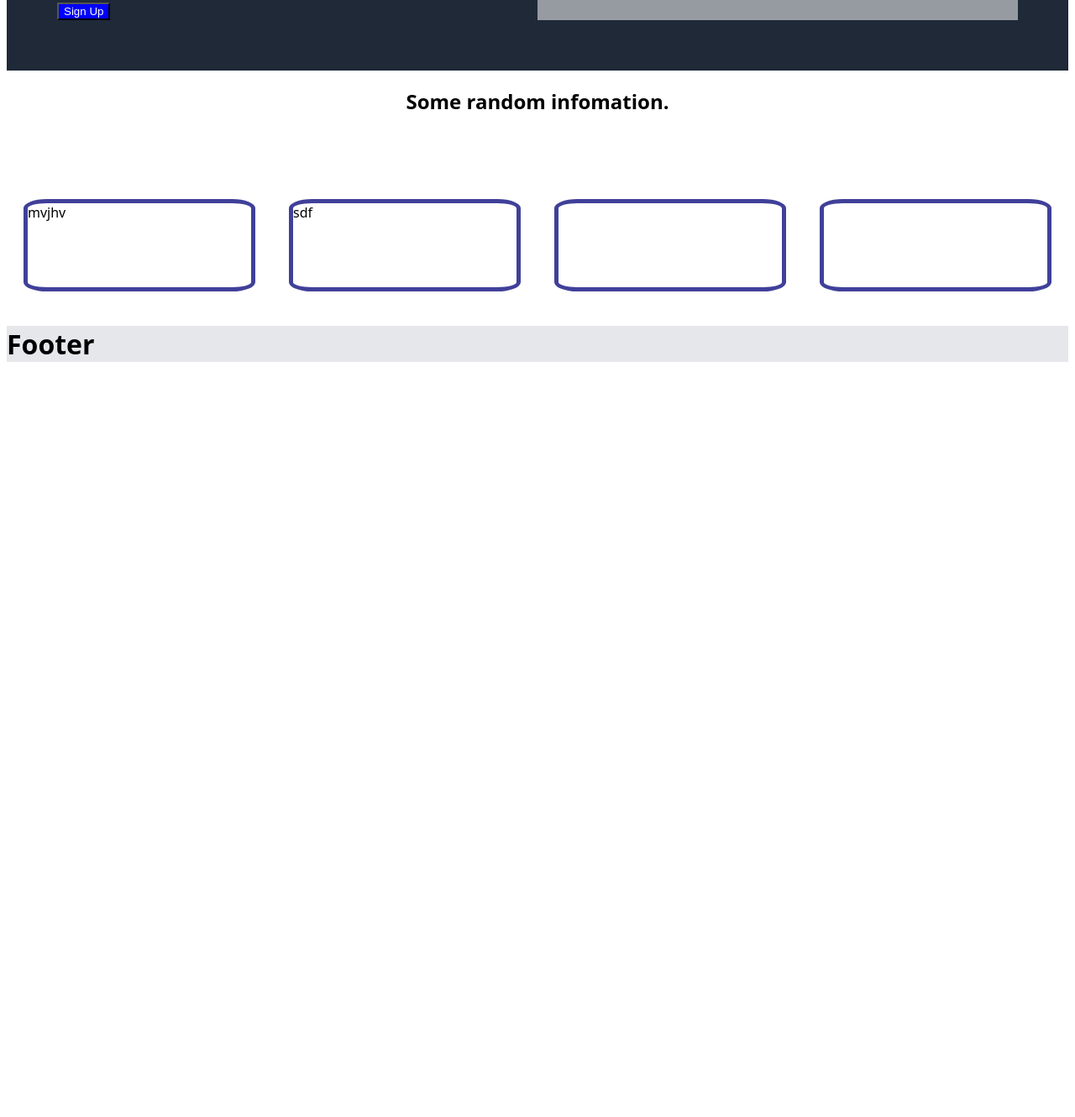
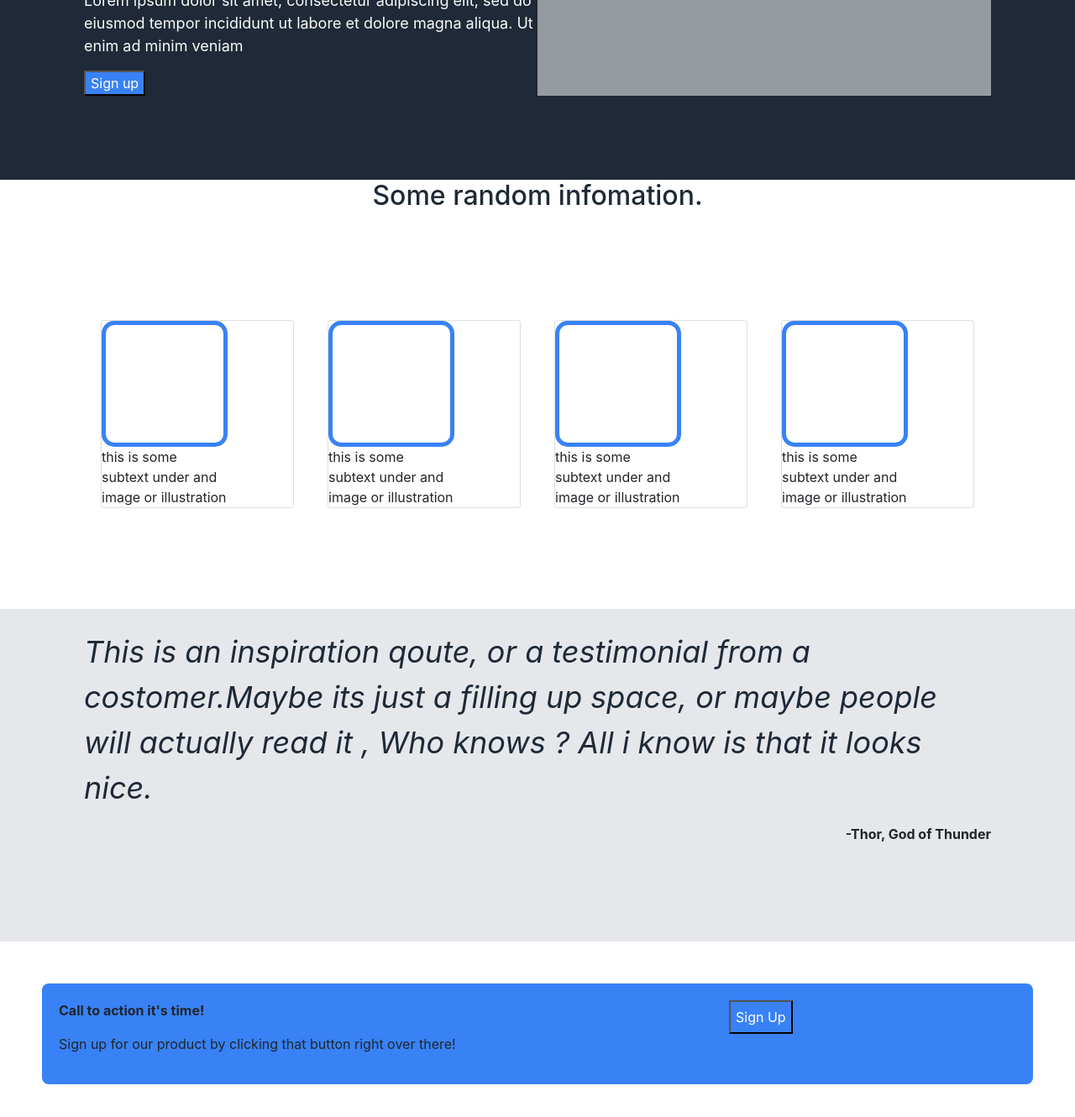
Before and after one commit to BhekumuziTshabalala/odin-landing_page, a plain HTML site: page index.html in a window 1280 px wide. Shown: the part 276-1606 px from the top of the page at 84% size. Before the commit the page ends 800 px from the top, so only its background shows below. Drawn offline with nearby package versions, Linux system fonts and the light colour scheme.

Commit message:
need to center items

```diff
--- a/index.css
+++ b/index.css
@@ -1,3 +1,20 @@
+.main-content{
+    display: flex;
+    color: #F9FAF8;
+}
+.main-section{
+    flex : 1;
+}
+
+#main-text{
+    font-size: 48px;
+    font-weight: bold;
+}
+
+#secondary-text{
+    font-size: 18px;
+}
+
 .header{
     color: white;
 }
@@ -5,27 +22,39 @@ body{
     font-family: system-ui, -apple-system, BlinkMacSystemFont, 'Segoe UI', Roboto, Oxygen, Ubuntu, Cantarell, 'Open Sans', 'Helvetica Neue', sans-serif;
 
 }
-.sections{
+.cards{
     display: flex;
+
+
+}
+.card{
+    flex :1;
+    margin: 20px;
+
+
+}
+.card-text{
+    width: 150px;
 }
 
-.view{
-    flex :1;
-    height: 100px;
+.empty-container{
+
+    height: 150px;
+    width: 150px;
     border: 5px solid;
-    border-color: rgb(64, 64, 154);
+    border-color: #3882F6;
     border-radius: 10%;
-    margin: 20px;
 
 }
 
-button{
-    background-color: blue;
+input{
+    background-color: #3882F6;
     color: white;
+
 }
 
 .box {
-    padding : 60px;
+    padding : 100px;
     padding-top: 0px;
 }
 
@@ -44,17 +73,54 @@ button{
     margin-left: auto;
 }
 
-.main-content{
-    display: flex;
-}
-.main-section{
-    flex : 1;
-}
+
 
 .infomation{
     text-align: center;
+    font-size: 36px;
+    color: #1F2937;
+    font-weight: bold;
 }
 
-.bottom{
+.qoute{
     background-color: #E5E7EB;
 }
+
+.message{
+    font-size: 36px;
+    font-style: italic;
+    color: #1F2937;
+}
+
+.author{
+    text-align: end;
+
+}
+
+
+.footer{
+    display: flex;
+    padding: 20px;
+    border-radius: 8px;
+    margin: 50px;
+    background-color: #3882F6;
+
+
+
+}
+.footer-text{
+    flex: 0.7;
+}
+/* i tried t center the content but failed  */
+.button-box{
+   flex: 0.3;
+   justify-content: center;
+
+
+
+}
+#button{
+    height: 40px;
+    ;
+
+}
--- a/index.html
+++ b/index.html
@@ -3,11 +3,13 @@
 <head>
     <meta charset="UTF-8">
     <link rel="stylesheet" href="index.css">
+    <link rel="stylesheet" href="bootstrap.css">
 
     <meta name="viewport" content="width=device-width, initial-scale=1.0">
     <title>Landing page</title>
 </head>
 <body>
+
     <div class="header">
         <section class="nav-logo box">
             <p class="logo">Header Logo</p>
@@ -21,10 +23,11 @@
 
         <div class="main-content box">
             <section class="main-section text">
-                <h1>This website is awesome</h1>
-                <p>Lorem ipsum dolor sit amet, consectetur adipiscing elit, sed do eiusmod tempor incididunt ut labore et dolore magna aliqua. Ut enim ad minim veniam</p>
-                <button>Sign Up</button>
+                <h1 id="main-text" >This website is awesome</h1>
+                <p id="secondary-text">Lorem ipsum dolor sit amet, consectetur adipiscing elit, sed do eiusmod tempor incididunt ut labore et dolore magna aliqua. Ut enim ad minim veniam</p>
+                <input type="button" value="Sign up">
             </section>
+
             <section class="main-section image">
 
             </section>
@@ -34,25 +37,58 @@
 
 
 
+
     <div class="middle">
         <div class="box infomation">
             <h2>Some random infomation.</h2>
         </div>
 
-        <div class="sections">
-            <section class="view one">mvjhv</section>
-            <section class="view two">sdf</section>
-            <section class="view tree"></section>
-            <section class="view"></section>
+        <div class="cards box">
+
+            <section class="card" >
+                <div class="empty-container"></div>
+                <p class="card-text">this is some subtext under and image or illustration</p>
+            </section>
+
+            <section class="card">
+                <div class="empty-container"></div>
+                <p class="card-text" >this is some subtext under and image or illustration</p>
+            </section>
+
+            <section class="card">
+                <div class="empty-container"></div>
+                <p class="card-text" >this is some subtext under and image or illustration</p>
+            </section>
+
+            <section class="card">
+                <div class="empty-container"></div>
+                <p class="card-text" >this is some subtext under and image or illustration</p>
+            </section>
 
 
         </div>
 
 
     </div>
-    <div class="bottom">
-        <H1>Footer</H1>
+    <div class="qoute box">
+        <br>
+        <p class="message">This is an inspiration qoute, or a testimonial from a costomer.Maybe its just a filling up space, or maybe people will actually read it , Who knows ? All i know is that it looks nice. </p>
+        <p class="author"><b> -Thor, God of Thunder</b></p>
     </div>
+
+    <div class="footer">
+        <div class="footer-text">
+            <p><b>Call to action it's time!</b></p>
+            <p>Sign up for our product by clicking that button right over there!</p>
+        </div>
+        <div class="button-box">
+            <input type="button" value="Sign Up" id="button">
+        </div>
+
+
+    </div>
+
+
 
 </body>
 </html>
```
Also changed, not shown: design.png (added), styles_fonts.png (added).
